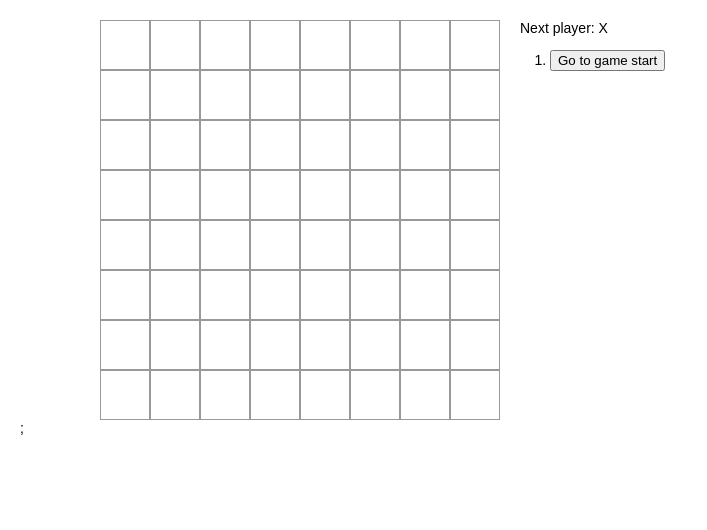
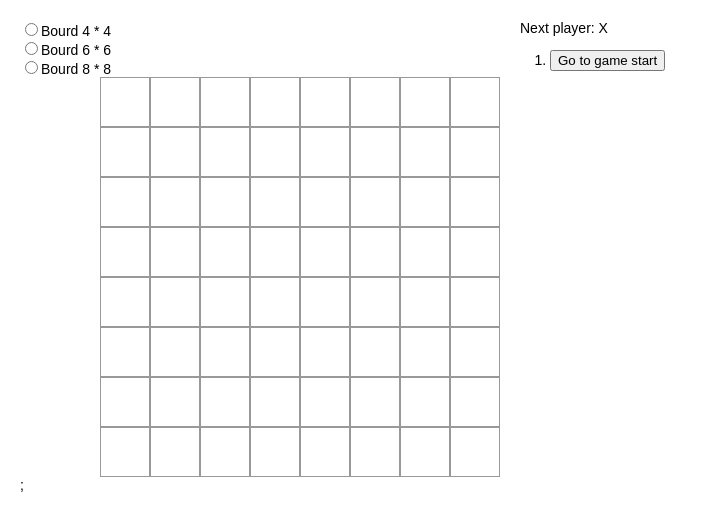
Before and after one commit to anatShoval/connect4-anat-pola, a React (Create React App) app: page / in a window 1280 px wide. Shown: the top 530 px of the page, without its empty margins (0-707 px from the left). Built offline with nearby package versions, Linux system fonts and the light colour scheme.

Commit message:
boards swiching sizes 4*4 6*6 8*8

```diff
--- a/package.json
+++ b/package.json
@@ -5,6 +5,7 @@
   "dependencies": {
     "react": "^16.0.0",
     "react-dom": "^16.0.0",
+    "react-radio-buttons": "^1.2.0",
     "react-scripts": "1.0.16"
   },
   "scripts": {
--- a/src/Board.js
+++ b/src/Board.js
@@ -1,15 +1,16 @@
 import React from 'react';
 import './App.css';
 import Square from './Square';
-
+//import RadioBtn from './RadioBtn';
 
 export default class Board extends React.Component {
+
     renderSquare(sqrValue, sqrLine) {
-      const idName = "button" + sqrValue //+ sqrLine + "_" + sqrValue;
+      const idName = "button" + sqrValue
       return (
         <Square
           id = {idName}
-          value = {this.props.squares[sqrValue]}//{sqrLine + "_" + sqrValue}//{this.props.squares[sqrValue]}
+          value = {this.props.squares[sqrValue]}
           onClick = {() => this.props.onClick(sqrValue)}
         />
       );
@@ -29,10 +30,34 @@ export default class Board extends React.Component {
         return React.createElement('dir', null, ...contentSquares);
       }
     render() {
+      const numSquares = this.props.numSquares;
+      const selectedOption = this.props.selectedOption;
+      const handleOptionChange = this.handleOptionChange;
+      let setOnChange = () => this.props.onChange;
 
+      console.log(numSquares);
       return (
         <div>
-          {this.objectSquares(8)};
+          <div className="radio">
+          <label>
+            <input type="radio" name='radio' value="4" onChange = {setOnChange(4)} />
+           Bourd 4 * 4
+          </label>
+        </div>
+        <div className="radio">
+          <label>
+          <input type="radio" name='radio' value="6" onChange = {setOnChange(6)} />
+            Bourd 6 * 6
+          </label>
+        </div>
+        <div className="radio">
+          <label>
+            <input type="radio" name='radio' value="8" onChange = {setOnChange(8)} />
+            Bourd 8 * 8
+          </label>
+        </div>
+
+          {this.objectSquares(numSquares)};
         </div>
       );
     }
--- a/src/Game.js
+++ b/src/Game.js
@@ -1,26 +1,41 @@
 import React, { Component } from 'react';
 import './App.css';
 import Board from './Board';
+//import RadioBtn from './RadioBtn';
 
 export default class Game extends React.Component {
     constructor(props) {
       super(props);
-      const numSquares = 8;
       this.state = {
         numSquares: 8,
         history: [{
-          squares: Array(numSquares*numSquares).fill(null),
+          squares: Array(8*8).fill(null),
         }],
         stepNumber: 0,
         xIsNext: true,
+        selectedOption: 8,
       };
+    }
+
+    handleOptionChange(changeEvent) {
+      this.setState({
+        numSquares: changeEvent.target.value,
+        history: [{
+          squares: Array(changeEvent.target.value*changeEvent.target.value).fill(null),
+        }],
+        stepNumber: 0,
+        xIsNext: true,
+        selectedOption: changeEvent.target.value,
+      });
+
+      this.resetMySquares(1);
     }
 
     handleClick(i) {
       const history = this.state.history.slice(0, this.state.stepNumber + 1);
       const current = history[history.length - 1];
       const squares = current.squares.slice();
-      const lineSelected = this.state.numSquares;
+      const lineSelected = parseInt(this.state.numSquares);
       const winner = calculateWinner(current.squares, lineSelected);
       const lowerPlace = lineSelected*lineSelected -lineSelected;
       let myTest = false;
@@ -74,6 +89,10 @@ export default class Game extends React.Component {
         xIsNext: (step % 2) === 0,
       });
 
+      this.resetMySquares(step);
+    }
+
+    resetMySquares(step){
       const history = this.state.history.slice(0, step+1);
       const current = history[history.length-1];
       const squares = current.squares.slice();
@@ -128,6 +147,9 @@ export default class Game extends React.Component {
             <Board
               squares={current.squares}
               onClick={(i) => this.handleClick(i)}
+              numSquares={this.state.numSquares}
+              selectedOption={this.state.selectedOption}
+              onChange={(changeEvent) => this.handleOptionChange(changeEvent)}
             />
           </div>
           <div className="game-info">
--- /dev/null
+++ b/src/RadioBtn.js
@@ -0,0 +1,8 @@
+import React from 'react';
+
+export default class RadioBtn extends React.Component {
+
+    render() {
+        return ({/* JSX code */});
+    }
+}
```
Also changed, not shown: src/Square.js (line endings or trailing spaces), 1 other file (tests, documents, lock files or other folders).
